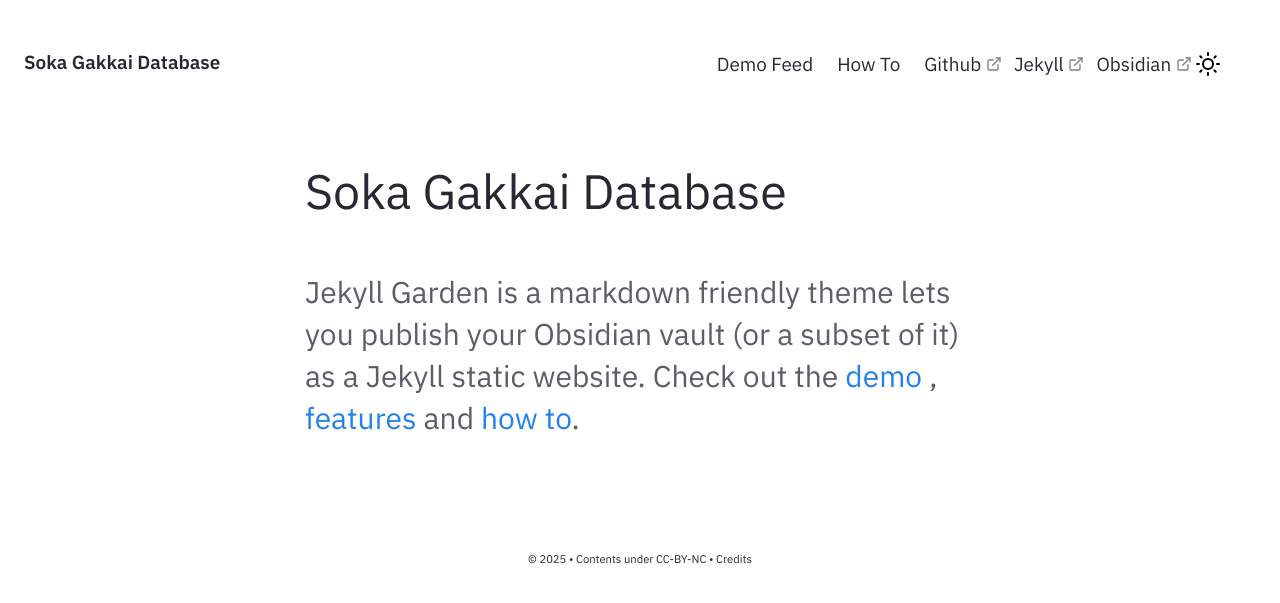
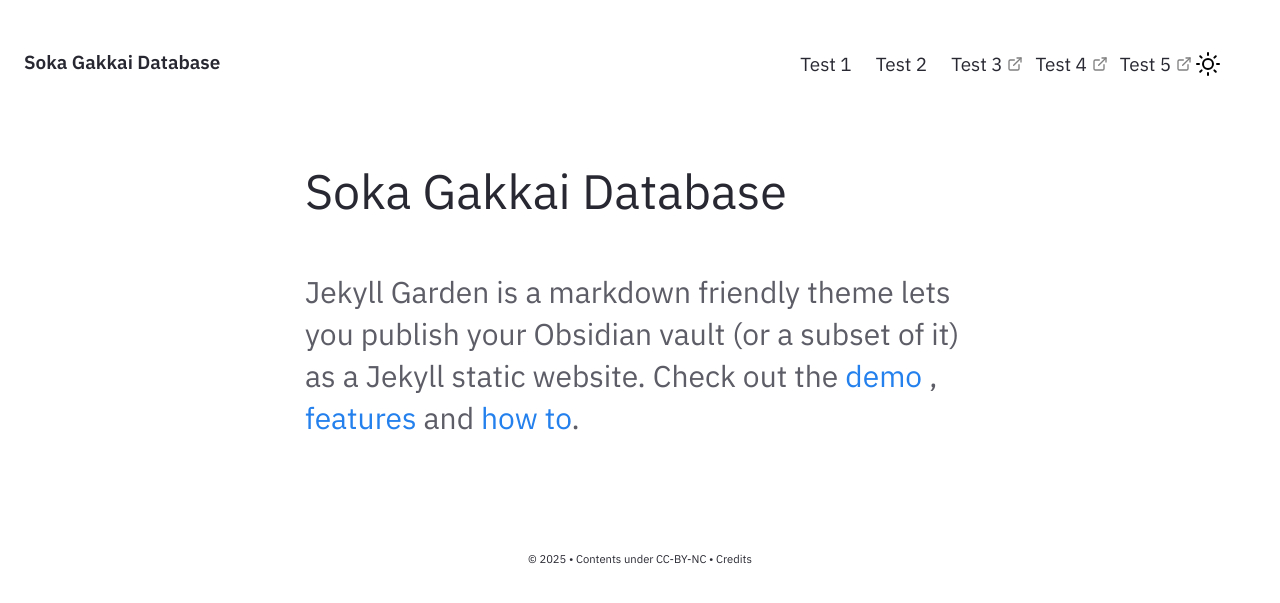
Before and after one commit to sokagakkaidatabase/sokagakkaidatabase.github.io, a Jekyll site: the page built from pages/index.md, in a window 1280 px wide. Shown: the top 603 px of the page. Built offline with Jekyll 4.4.1, drawn with Linux system fonts in a browser that asks for light colours.

Commit message:
Update Nav.html

```diff
--- a/_includes/Nav.html
+++ b/_includes/Nav.html
@@ -54,19 +54,19 @@
     <div id="navbarBasicExample" class="navbar-menu">
       <div class="navbar-start">
         <a href="{{'/notes' | relative_url}}" class="navbar-item">
-          Demo Feed
+          Test 1
         </a>
         <a href="../post/how-to" class="navbar-item">
-          How To
+          Test 2
         </a>
         <a href="https://github.com/Jekyll-Garden/jekyll-garden.github.io" target="_blank" class="navbar-item">
-          Github
+          Test 3
         </a>
         <a href="https://jekyllrb.com/" target="_blank" class="navbar-item">
-          Jekyll
+          Test 4
         </a>
         <a href="https://obsidian.md/"  target="_blank" class="navbar-item">
-          Obsidian
+          Test 5
         </a>
       </div>
       <div class="navbar-end is-hidden-mobile" onclick="modeSwitcher()" >
```
